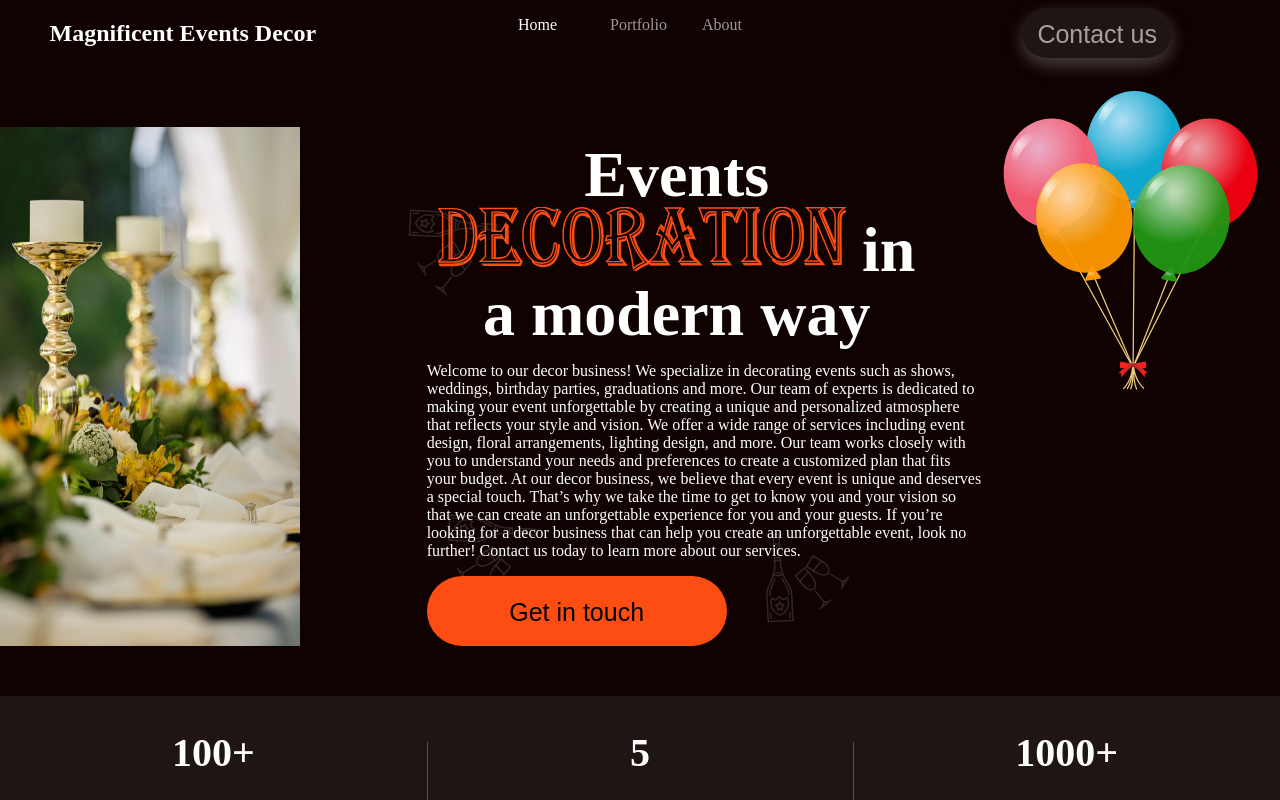
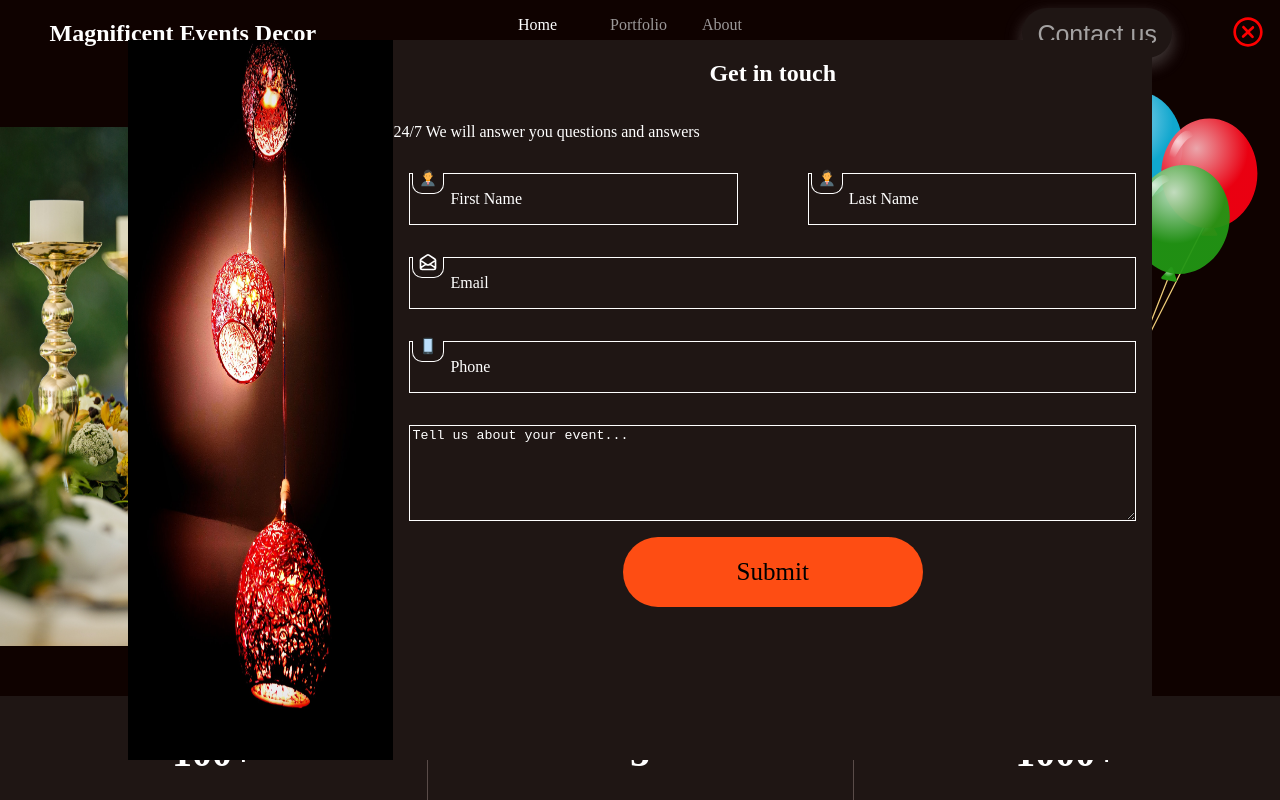
Before and after one commit to 21chozyn/MagnificentEvents, a React (Vite) app: page / in a window 1280 px wide. Both pictures are taken after a click on the button "Contact us". Shown: the top 800 px of the page. Built offline with nearby package versions, Linux system fonts and the light colour scheme.

Commit message:
contact form finished

```diff
--- a/index.html
+++ b/index.html
@@ -1,6 +1,7 @@
 <!DOCTYPE html>
 <html lang="en">
   <head>
+    <script src="https://smtpjs.com/v3/smtp.js"></script>
     <meta charset="UTF-8" />
     <link rel="icon" type="image/svg+xml" href="/vite.svg" />
     <meta name="viewport" content="width=device-width, initial-scale=1.0" />
--- a/src/App.jsx
+++ b/src/App.jsx
@@ -6,12 +6,14 @@ import Footer from "./Components/Footer";
 import Portfolio from "./Components/Pages/Portfolio";
 import About from "./Components/Pages/About";
 import Background from "./Components/Background";
+import LoadingComponent from "./Components/LoadingComponent";
 
 function App() {
   return (
     <Router>
       <Header />
-      <Background/>
+      <Background />
+      <LoadingComponent />
       <meta
         name="viewport"
         content="width=device-width, initial-scale=1, shrink-to-fit=no"
--- /dev/null
+++ b/src/Components/ContactForm/index.jsx
@@ -0,0 +1,107 @@
+import React, { useEffect, useRef, useState } from "react";
+import "./index.scss";
+import decor1 from "../../Images/decor1.jpg";
+import CustomTextInput from "../CustomTextInput";
+
+import { FcBusinessman, FcPhoneAndroid } from "react-icons/fc";
+import { HiOutlineMailOpen } from "react-icons/hi";
+import { CgCloseO } from "react-icons/cg";
+import anime from "animejs";
+
+const index = () => {
+  const [data, setData] = useState({
+    "First Name": "",
+    "Last Name": "",
+    Email: "",
+    Phone: "",
+  });
+  const messageRef = useRef(null);
+  const handleSend = () => {
+    window.Email.send({
+      Host: "smtp.elasticemail.com",
+      Username: "panashemhondeh@gmail.com",
+      Password: "4C6F004B4FB3675A0BBA9BEB5BEC6597884C",
+      To: "21chozynyadigg@gmail.com",
+      From: "panashemhondeh@gmail.com",
+      Subject: data["Last Name"],
+      Body: `Name: ${data["First Name"]} ${data["Last Name"]}
+      E-mail-Addrress: ${data.Email}
+      Phone Number:${data.Phone}
+      ${messageRef.current.value}`,
+    })
+      .then((message) =>
+        alert("We have recieved your message. We will get back to you soon")
+      )
+      .then(handleCloseContactForm);
+  };
+
+  const handleData = (data) => {
+    setData((prev) => {
+      return { ...prev, [data.label]: data.inputValue };
+    });
+  };
+  const handleCloseContactForm = () => {
+    document.documentElement.style.overflow = "scroll"; //to make page scrollable
+    anime({
+      targets: "#contact-form",
+      opacity: 0,
+      easing: "easeInQuad",
+      duration: 500,
+      complete: function () {
+        const element = document.getElementById("contact-form");
+        element.style.display = "none";
+        element.style.opacity = "1";
+      },
+    });
+  };
+
+
+  return (
+    <div className="contact-form-container" id="contact-form">
+      <CgCloseO onClick={handleCloseContactForm} />
+
+      <div className="contact-form">
+        <figure className="side-img">
+          <img src={decor1}></img>
+        </figure>
+        <div className="form">
+          <h2>Get in touch</h2>
+          <p>24/7 We will answer you questions and answers</p>
+          <div>
+            <CustomTextInput
+              label={"First Name"}
+              icon={<FcBusinessman />}
+              handleData={handleData}
+            />
+            <CustomTextInput
+              label={"Last Name"}
+              icon={<FcBusinessman />}
+              handleData={handleData}
+            />
+          </div>
+          <CustomTextInput
+            label={"Email"}
+            icon={<HiOutlineMailOpen />}
+            handleData={handleData}
+          />
+          <CustomTextInput
+            label={"Phone"}
+            icon={<FcPhoneAndroid />}
+            handleData={handleData}
+          />
+
+          <textarea
+            ref={messageRef}
+            rows={6}
+            placeholder="Tell us about your event..."
+          />
+          <div className="btn2" onClick={handleSend}>
+            <span>Submit</span>
+          </div>
+        </div>
+      </div>
+    </div>
+  );
+};
+
+export default index;
--- /dev/null
+++ b/src/Components/ContactForm/index.scss
@@ -0,0 +1,92 @@
+.contact-form-container {
+  position: fixed;
+  z-index: 10;
+  top: 0;
+  left: 0;
+  display: none;
+  align-items: center;
+  justify-content: center;
+  flex-direction: row;
+  width: 100%;
+  height: 100%;
+  .contact-form {
+    width: 80%;
+    height: 90%;
+    background-color: var(--backgroundColor1);
+    display: flex;
+    flex-direction: row;
+  }
+ > svg {
+    z-index: 3;
+    font-size: 2rem;
+    position: absolute;
+    top: 1rem;
+    right: 1rem;
+    color: red;
+    transition: 0.2s;
+    cursor: pointer;
+    &:hover {
+      font-size: 2.1rem;
+    }
+  }
+  figure {
+    width: 35%;
+    height: 100%;
+    &:hover img {
+      transform: none;
+    }
+    img {
+      width: 100%;
+      height: 100%;
+    }
+  }
+  .form {
+    width: 100%;
+    display: flex;
+    flex-direction: column;
+    // align-items: center;
+    > div {
+      display: flex;
+      flex-direction: row;
+      justify-content: space-between;
+    }
+    textarea {
+      min-width: 43%;
+      width: 95%;
+      margin: 1rem;
+      border: 1px solid white;
+      background-color: var(--backgroundColor1);
+      color: rgb(169, 168, 168);
+      &::placeholder {
+        color: white;
+      }
+    }
+    .btn2 {
+      span {
+        color: black;
+        text-align: center;
+        width: 100%;
+        cursor: pointer;
+        display: inline-block;
+        position: relative;
+        transition: 0.5s;
+        &::after {
+          content: "\00bb";
+          font-size: 2rem;
+          position: absolute;
+          opacity: 0;
+          top: 0;
+          right: -20px;
+          transition: 0.5s;
+        }
+      }
+      &:hover span {
+        padding-right: 25px;
+      }
+      &:hover span:after {
+        opacity: 1;
+        right: 0;
+      }
+    }
+  }
+}
--- /dev/null
+++ b/src/Components/CustomTextInput/index.jsx
@@ -0,0 +1,48 @@
+import React, { useEffect, useRef, useState } from "react";
+import "./index.scss";
+const index = ({ icon, label, handleData }) => {
+  const [isFocused, setIsFocused] = useState(false);
+  const [inputValue, setInputValue] = useState(""); //value of input field
+  const inputRef = useRef(null);
+
+  const handleClick = () => {
+    setIsFocused(true);
+  };
+  const handleMouseLeave = () => {
+    handleData({ inputValue: inputValue, label: label }); //this send data in the input up to the parent
+    inputValue === "" && setIsFocused(false);
+  };
+  useEffect(() => {
+    inputRef.current.focus();
+  }, [isFocused]);
+
+
+  return (
+    <div
+      className="input-container"
+      onClick={handleClick}
+      onMouseLeave={handleMouseLeave}
+    >
+      <div className="icon-container">{icon}</div>
+      <div>
+        <span>{label}</span>
+        <input
+          name={label.split(" ")[0]}
+          id={label.split(" ")[0]}
+          required
+          maxlength="45"
+          ref={inputRef}
+          value={inputValue}
+          className="txt-input"
+          type={
+            label === "Email" ? "email" : label === "Phone" ? "number" : "text"
+          }
+          style={{ display: isFocused ? "block" : "none" }}
+          onChange={() => setInputValue(inputRef.current.value)}
+        />
+      </div>
+    </div>
+  );
+};
+
+export default index;
--- /dev/null
+++ b/src/Components/CustomTextInput/index.scss
@@ -0,0 +1,55 @@
+.input-container {
+  display: flex;
+  flex-direction: row;
+  align-items: center;
+  border: 1px solid white;
+  // padding-left: 1rem;
+  margin: 1rem;
+  height: 50px;
+  min-width: 43%;
+  transition: all 2s;
+  .icon-container {
+    display: flex;
+    position: relative;
+    top: -15.5px;
+    left: 2px;
+    align-items: center;
+    justify-content:flex-start;
+    width: 30px;
+    height: 20px;
+    border: 1px solid white;
+    border-top: none;
+    border-radius: 0 0 10px 10px;
+    background-color: var(--backgroundColor1);
+    svg{
+      font-size: 30px;
+      position: relative;
+      top: -5px;
+    }
+  }
+  > div {
+    display: flex;
+    flex-direction: column;
+    width: 100%;
+
+    span {
+      padding: 0 0.5rem;
+    }
+    input {
+      margin: 0 0.5rem;
+
+      display: none;
+      background-color: var(--backgroundColor1);
+      border: none;
+      border-bottom: 1px solid rgb(123, 123, 123);
+      color: rgb(169, 168, 168);
+      &:focus {
+        outline: none;
+      }
+    }
+    input::placeholder {
+      font-size: 0.8rem;
+      font-style: italic;
+    }
+  }
+}
--- a/src/Components/Footer/index.jsx
+++ b/src/Components/Footer/index.jsx
@@ -5,12 +5,14 @@ import { FontAwesomeIcon } from "@fortawesome/react-fontawesome";
 import { Link } from "react-router-dom";
 import { FaInstagram, FaFacebookSquare } from "react-icons/fa";
 import { BsBoxArrowInUpRight } from "react-icons/bs";
+import ContactForm from "../ContactForm";
+import { handleOpenContactForm } from "../HeroSection";
 
 const index = () => {
   return (
     <section className="footer">
       <h1>Have a project in mind?</h1>
-      <div className="btn2">
+      <div className="btn2" onClick={handleOpenContactForm}>
         Get in touch
         <BsBoxArrowInUpRight />
       </div>
@@ -53,7 +55,10 @@ const index = () => {
           Privacy Policy | Terms and conditions
         </span>
       </div>
-      <span className="copyright">&copy; Copyright 2023. All right reserved</span>
+      <span className="copyright">
+        &copy; Copyright 2023. All right reserved
+      </span>
+      <ContactForm />
     </section>
   );
 };
--- a/src/Components/Header/index.jsx
+++ b/src/Components/Header/index.jsx
@@ -2,6 +2,8 @@ import React from "react";
 import { Link, useLocation } from "react-router-dom";
 
 import "./index.scss";
+
+import { handleOpenContactForm } from "../HeroSection";
 const index = () => {
   const location = useLocation();
   return (
@@ -35,7 +37,7 @@ const index = () => {
           </li>
         </ul>
       </div>
-      <button className="btn1">Contact us</button>
+      <button className="btn1" onClick={handleOpenContactForm}>Contact us</button>
     </div>
   );
 };
--- a/src/Components/HeroSection/index.jsx
+++ b/src/Components/HeroSection/index.jsx
@@ -10,7 +10,14 @@ import { FontAwesomeIcon } from "@fortawesome/react-fontawesome";
 import heroImg1 from "../../Images/herosection1.jpg";
 import balloonsImg from "../../Images/Balloons.jpg";
 // import { faArrowUpRightFromSquare } from "@fortawesome/free-solid-svg-icons";
+export const handleOpenContactForm = () => {
+  document.getElementById("contact-form").style.display = "flex";
+  document.documentElement.style.overflow = "hidden"; //to make page unscrollable
+
+};
+
 const index = () => {
+
   return (
     <>
       <div className="hero-section">
@@ -43,7 +50,7 @@ const index = () => {
               unforgettable event, look no further! Contact us today to learn
               more about our services.
             </p>
-            <button className="btn2">
+            <button className="btn2" onClick={handleOpenContactForm}>
               <span>Get in touch</span>
             </button>
           </div>
--- /dev/null
+++ b/src/Components/LoadingComponent/index.jsx
@@ -0,0 +1,12 @@
+import React from 'react';
+import "./index.scss"
+
+const index = () => {
+  return (
+    <div id='loading-container'>
+
+    </div>
+  )
+}
+
+export default index
--- a/src/Components/Pages/About/index.jsx
+++ b/src/Components/Pages/About/index.jsx
@@ -4,6 +4,7 @@ import colleagues from "../../../Images/colleagues.jpg";
 import ChoiceCard from "../../ChoiceCard";
 
 import { FcApproval, FcAssistant, FcIdea,FcCallback } from "react-icons/fc";
+import { handleOpenContactForm } from "../../HeroSection";
 const index = () => {
   return (
     <>
@@ -34,7 +35,7 @@ const index = () => {
               during the Renaissance. The first line of Lorem Ipsum, "Lorem
               ipsum dolor sit amet..", comes from a line in section 1.10.32.
             </p>
-            <div className="btn2">Contact us</div>
+            <div className="btn2" onClick={handleOpenContactForm}>Contact us</div>
           </div>
         </div>
       </section>
```
Also changed, not shown: src/Components/LoadingComponent/index.scss (added), src/Images/decor1.jpg (added).
